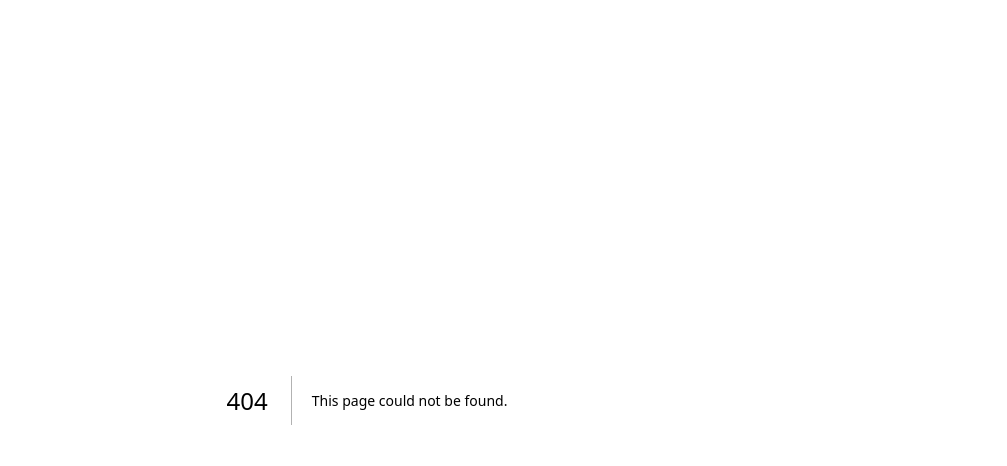
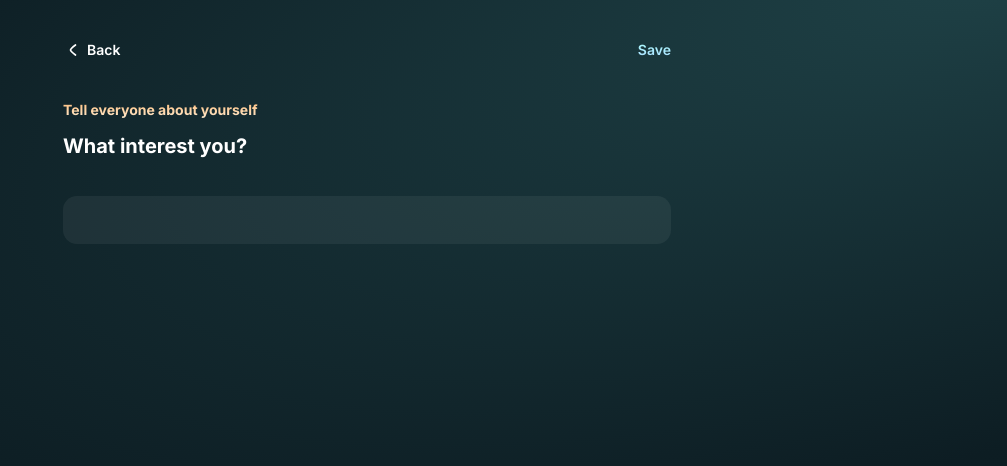
Before and after one commit to ipramudya/ya_t, a Next.js app: page /interest in a window 1280 px wide. Before the commit this address had no page. Shown: the top 466 px of the page, without its empty margins (273-1280 px from the left). Built offline with nearby package versions, Linux system fonts and the light colour scheme.

Commit message:
create add interest page

```diff
--- a/app/globals.css
+++ b/app/globals.css
@@ -6,4 +6,8 @@
     .golden-text {
         @apply bg-gradient-to-t from-orange-100 to-orange-300 bg-clip-text text-transparent;
     }
+
+    .blue-gradient-text {
+        @apply bg-gradient-to-t from-[rgba(170,218,255,1)] to-[rgba(171,255,253,1)] bg-clip-text text-transparent;
+    }
 }
--- /dev/null
+++ b/app/interest/page.tsx
@@ -0,0 +1,20 @@
+import { AppContainer, Box, Header } from "@/components";
+
+export default function Page() {
+    return (
+        <AppContainer inputPage>
+            <Header>
+                <button className="blue-gradient-text size-fit text-sm font-semibold">
+                    Save
+                </button>
+            </Header>
+            <div className="mt-10 flex flex-col">
+                <h3 className="golden-text mb-3 text-sm font-bold">
+                    Tell everyone about yourself
+                </h3>
+                <h2 className="mb-9 text-xl font-bold">What interest you?</h2>
+                <Box className="min-h-12 bg-white-input">{/*  */}</Box>
+            </div>
+        </AppContainer>
+    );
+}
--- a/app/page.tsx
+++ b/app/page.tsx
@@ -1,4 +1,11 @@
-import { AppContainer, Box, EditButton, Header, Icons } from "@/components";
+import {
+    AppContainer,
+    Box,
+    EditButton,
+    Header,
+    Icons,
+    InterestSection
+} from "@/components";
 import { EditProfileSection } from "@/components/EditProfileSection";
 
 export default function Home() {
@@ -14,15 +21,7 @@ export default function Home() {
                 <EditButton className="absolute right-3 top-3" />
             </Box>
             <EditProfileSection />
-            <Box className="flex min-h-[120px] flex-col justify-center gap-8 bg-brand-800">
-                <div className="flex items-center justify-between">
-                    <h3 className="text-sm font-semibold">Interest</h3>
-                    <EditButton />
-                </div>
-                <p className="text-sm text-subtitle">
-                    Add in your interest to find a better match
-                </p>
-            </Box>
+            <InterestSection />
         </AppContainer>
     );
 }
--- /dev/null
+++ b/components/InterestSection.tsx
@@ -0,0 +1,25 @@
+"use client";
+
+import { useRouter } from "next/navigation";
+import { Box } from "./Box";
+import { EditButton } from "./EditButton";
+
+export function InterestSection() {
+    const router = useRouter();
+
+    function handleNavigateToInterest() {
+        router.push("/interest");
+    }
+
+    return (
+        <Box className="flex min-h-[120px] flex-col justify-center gap-8 bg-brand-800">
+            <div className="flex items-center justify-between">
+                <h3 className="text-sm font-semibold">Interest</h3>
+                <EditButton onClick={handleNavigateToInterest} />
+            </div>
+            <p className="text-sm text-subtitle">
+                Add in your interest to find a better match
+            </p>
+        </Box>
+    );
+}
--- a/components/index.ts
+++ b/components/index.ts
@@ -5,6 +5,7 @@ export * from "./EditButton";
 export * from "./Header";
 export * from "./Icons";
 export * from "./InputField";
+export * from "./InterestSection";
 export * from "./JotaiProvider";
 export * from "./LoginForm";
 export * from "./RegisterForm";
```
